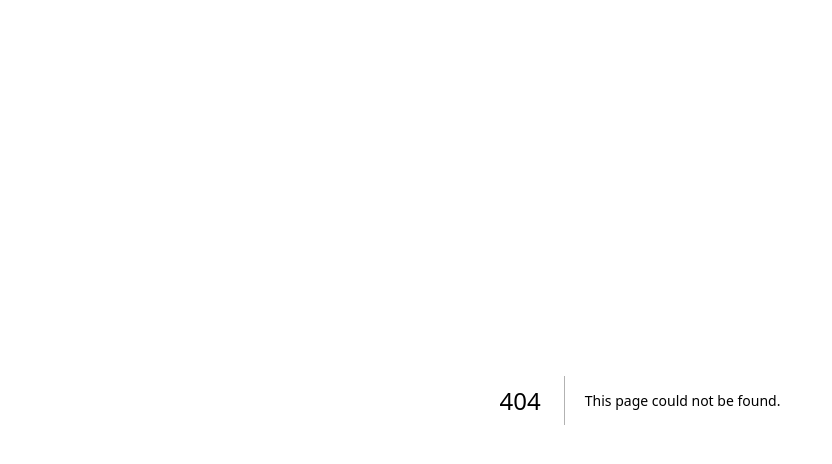
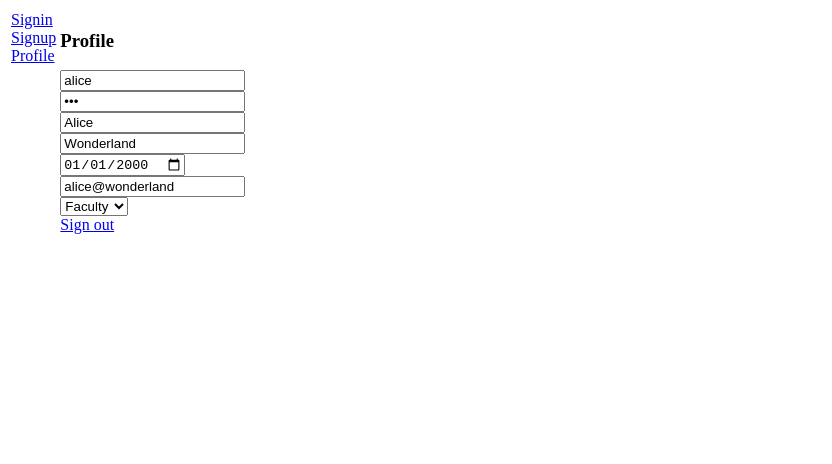
Before and after one commit to shellyxu111/webdev-client, a Next.js app: page /account/profile in a window 1280 px wide. Before the commit this address had no page. Shown: the top 464 px of the page, without its empty margins (0-832 px from the left). Built offline with nearby package versions, Linux system fonts and the light colour scheme.

Commit message:
Kambaz account screens

```diff
--- /dev/null
+++ b/app/(kambaz)/account/Navigation.tsx
@@ -0,0 +1,11 @@
+import Link from "next/link";
+
+export default function AccountNavigation() {
+  return (
+    <div id="wd-account-navigation">
+      <Link href="/account/signin">Signin</Link> <br />
+      <Link href="/account/signup">Signup</Link> <br />
+      <Link href="/account/profile">Profile</Link> <br />
+    </div>
+  );
+}
--- /dev/null
+++ b/app/(kambaz)/account/layout.tsx
@@ -0,0 +1,23 @@
+import { ReactNode } from "react";
+import AccountNavigation from "./Navigation";
+
+export default function AccountLayout({
+  children,
+}: Readonly<{ children: ReactNode }>) {
+  return (
+    <div id="wd-kambaz-account">
+      <table>
+        <tbody>
+          <tr>
+            <td valign="top">
+              <AccountNavigation />
+            </td>
+            <td valign="top" width="100%">
+              {children}
+            </td>
+          </tr>
+        </tbody>
+      </table>
+    </div>
+  );
+}
--- /dev/null
+++ b/app/(kambaz)/account/page.tsx
@@ -0,0 +1,5 @@
+import { redirect } from "next/navigation";
+
+export default function AccountPage() {
+  redirect("/account/signin");
+}
--- /dev/null
+++ b/app/(kambaz)/account/profile/page.tsx
@@ -0,0 +1,42 @@
+import Link from "next/link";
+
+export default function Profile() {
+  return (
+    <div id="wd-profile-screen">
+      <h3>Profile</h3>
+      <input
+        defaultValue="alice"
+        placeholder="username"
+        className="wd-username"
+      />
+      <br />
+      <input
+        defaultValue="123"
+        placeholder="password"
+        type="password"
+        className="wd-password"
+      />
+      <br />
+      <input defaultValue="Alice" placeholder="First Name" id="wd-firstname" />
+      <br />
+      <input
+        defaultValue="Wonderland"
+        placeholder="Last Name"
+        id="wd-lastname"
+      />
+      <br />
+      <input defaultValue="2000-01-01" type="date" id="wd-dob" />
+      <br />
+      <input defaultValue="alice@wonderland" type="email" id="wd-email" />
+      <br />
+      <select defaultValue="FACULTY" id="wd-role">
+        <option value="USER">User</option>
+        <option value="ADMIN">Admin</option>
+        <option value="FACULTY">Faculty</option>
+        <option value="STUDENT">Student</option>
+      </select>
+      <br />
+      <Link href="/account/signin">Sign out</Link>
+    </div>
+  );
+}
--- /dev/null
+++ b/app/(kambaz)/page.tsx
@@ -0,0 +1,5 @@
+import { redirect } from "next/navigation";
+
+export default function Kambaz() {
+  redirect("/account/signin");
+}
--- a/app/labs/TOC.tsx
+++ b/app/labs/TOC.tsx
@@ -37,7 +37,9 @@
           </Link>
         </li>
         <li>
-          <Link href="/account/signin">Kambaz</Link>
+          <Link href="/" id="wd-kambaz-link">
+            Kambaz
+          </Link>
         </li>
       </ul>
     </div>
```
Also changed, not shown: app/(kambaz)/account/signin/page.tsx (added, +29 -0 lines), app/(kambaz)/account/signup/page.tsx (added, +31 -0 lines), app/page.tsx (deleted, +0 -69 lines).
